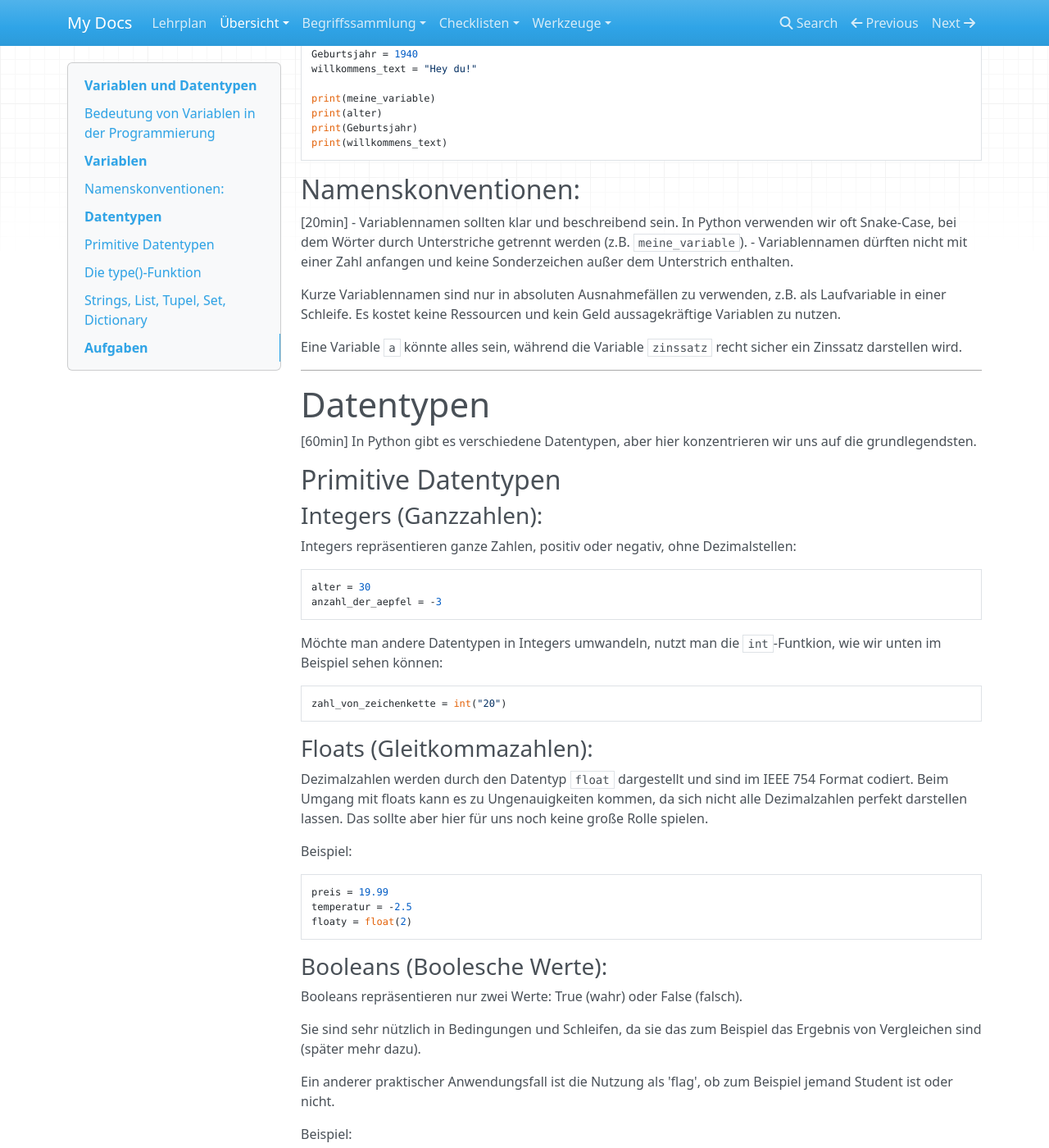
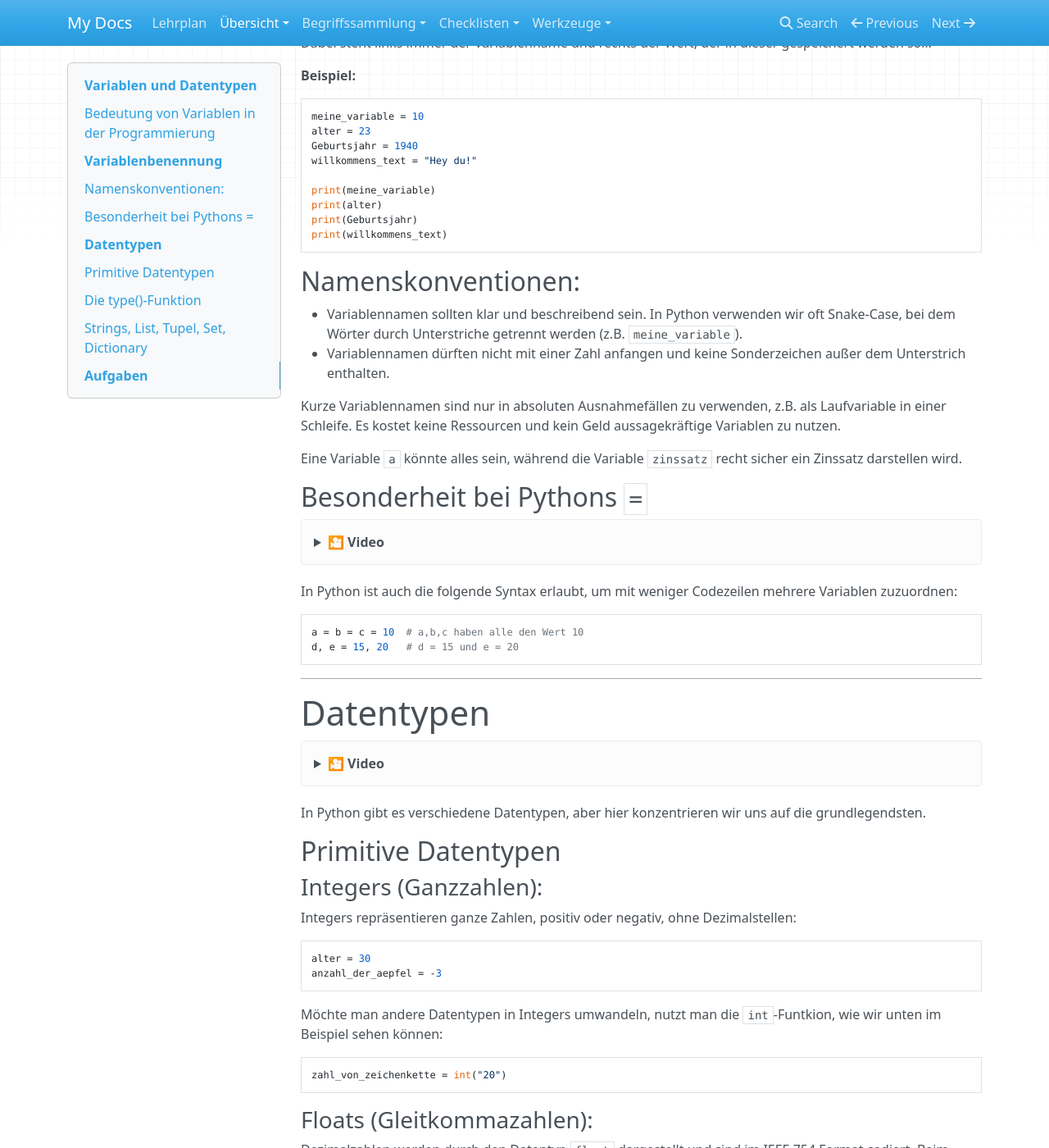
Before and after one commit to kevinsuelzle/Python_Wiki, an MkDocs documentation site: the page built from docs/lehrplan/python_grundlagen/variables_types/variablen_datentypen.md, in a window 1280 px wide and 1400 px high, scrolled down 1460 px. Shown: the whole window at 82% size. Built offline with MkDocs 1.6.1, drawn with Linux system fonts in a browser that asks for light colours; nearby versions of some CDN libraries; some of the changed text lies outside the part shown.

Commit message:
Videos zu variablen_datentypen.md

````diff
--- a/docs/lehrplan/python_grundlagen/variables_types/variablen_datentypen.md
+++ b/docs/lehrplan/python_grundlagen/variables_types/variablen_datentypen.md
@@ -1,11 +1,19 @@
 # Variablen und Datentypen
+
+<details>
+<summary>
+🎦 Video
+</summary>
+<iframe width="560" height="315" src="https://www.youtube.com/embed/4umrj_L6grQ?si=jTK_7DsrNdTpJirf" title="YouTube video player" frameborder="0" allow="accelerometer; autoplay; clipboard-write; encrypted-media; gyroscope; picture-in-picture; web-share" allowfullscreen></iframe>
+</details>
 
 In diesem Abschnitt lernen wir die Grundlagen von Variablen und verschiedenen Datentypen in Python kennen. Variablen
 sind wie Behälter, in denen wir Daten speichern können, während Datentypen die Art der Daten bestimmen, die in diesen
 Variablen gespeichert werden können.
 
 ## Bedeutung von Variablen in der Programmierung
-[60min]
+
+[//]: # ([60min])
 Variablen sind ein unverzichtbarer Bestandteil der meisten Programmiersprachen, einschließlich Python. Sie erfüllen
 mehrere wichtige Funktionen:
 
@@ -53,8 +61,16 @@
 
 ----
 
-# Variablen
-[75min]
+# Variablenbenennung
+
+<details>
+<summary>
+🎦 Video
+</summary>
+<iframe width="560" height="315" src="https://www.youtube.com/embed/Vh9EhNoBbUg?si=00nEOu7edngNqrXx" title="YouTube video player" frameborder="0" allow="accelerometer; autoplay; clipboard-write; encrypted-media; gyroscope; picture-in-picture; web-share" allowfullscreen></iframe>
+</details>
+
+[//]: # ([75min])
 
 Eine Variable in Python kann erstellt werden, indem man ihr einen Namen gibt und
 ihr einen Wert zuweist. Dabei steht links immer der Variablenname und rechts der Wert, der in dieser gespeichert werden
@@ -75,7 +91,8 @@
 ```
 
 ## Namenskonventionen:
-[20min]
+
+[//]: # ([20min])
 - Variablennamen sollten klar und beschreibend sein. In Python verwenden wir oft Snake-Case,
   bei dem Wörter durch Unterstriche getrennt werden (z.B. `meine_variable`).
 - Variablennamen dürften nicht mit einer Zahl anfangen und keine Sonderzeichen außer dem Unterstrich enthalten.
@@ -85,10 +102,34 @@
 
 Eine Variable `a` könnte alles sein, während die Variable `zinssatz` recht sicher ein Zinssatz darstellen wird.
 
+## Besonderheit bei Pythons `=`
+
+<details>
+<summary>
+🎦 Video
+</summary>
+<iframe width="560" height="315" src="https://www.youtube.com/embed/zNgZVTrWxng?si=BsjNS8CHHqBJ02KB" title="YouTube video player" frameborder="0" allow="accelerometer; autoplay; clipboard-write; encrypted-media; gyroscope; picture-in-picture; web-share" allowfullscreen></iframe>
+</details>
+
+In Python ist auch die folgende Syntax erlaubt, um mit weniger
+Codezeilen mehrere Variablen zuzuordnen:
+
+```python
+a = b = c = 10  # a,b,c haben alle den Wert 10
+d, e = 15, 20   # d = 15 und e = 20
+```
 ----
 
 # Datentypen
-[60min]
+
+<details>
+<summary>
+🎦 Video
+</summary>
+<iframe width="560" height="315" src="https://www.youtube.com/embed/Z85rA3SxHls?si=t8TWYWv5EtwUZtnG" title="YouTube video player" frameborder="0" allow="accelerometer; autoplay; clipboard-write; encrypted-media; gyroscope; picture-in-picture; web-share" allowfullscreen></iframe>
+</details>
+
+[//]: # ([60min])
 In Python gibt es verschiedene Datentypen, aber hier konzentrieren wir uns auf die grundlegendsten.
 
 ## Primitive Datentypen
@@ -142,7 +183,8 @@
 Von Booleans werden wir um Laufe der Woche noch mehr hören und sie auch schon direkt in unserem eigenen Programm nutzen.
 
 ### Übungsaufgaben
-[35min]
+
+[//]: # ([35min])
 
 ### 1. **Integer Addition** 🌶️️:
 Schreibe ein Programm, das zwei Integers addiert.
@@ -199,6 +241,14 @@
 Natürlich, hier ist die Erläuterung zur Verwendung der `type()`-Funktion in Python in Markdown-Format:
 
 ## Die `type()`-Funktion
+
+<details>
+<summary>
+🎦 Video
+</summary>
+<iframe width="560" height="315" src="https://www.youtube.com/embed/pEWPaCG4dGI?si=gFzVAMYYYHuBSDJQ" title="YouTube video player" frameborder="0" allow="accelerometer; autoplay; clipboard-write; encrypted-media; gyroscope; picture-in-picture; web-share" allowfullscreen></iframe>
+</details>
+
 Die `type()`-Funktion in Python sagt dir, was für eine Art
 von Sache eine Variable ist. Sie verrät dir, ob es sich um eine Zahl, einen Text oder etwas
 ganz anderes handelt.
````
Also changed, not shown: other parts of docs/lehrplan/python_grundlagen/variables_types/variablen_datentypen.md (+3 -4 lines), docs/lehrplan/python_grundlagen/math_operations/math_operations.md (+10 -10 lines), docs/lehrplan/python_grundlagen/python_grundlagen/python_grundlagen.md (+7 -1 lines), docs/lehrplan/python_grundlagen/variables_types/solution_1.md (+10 -8 lines).
